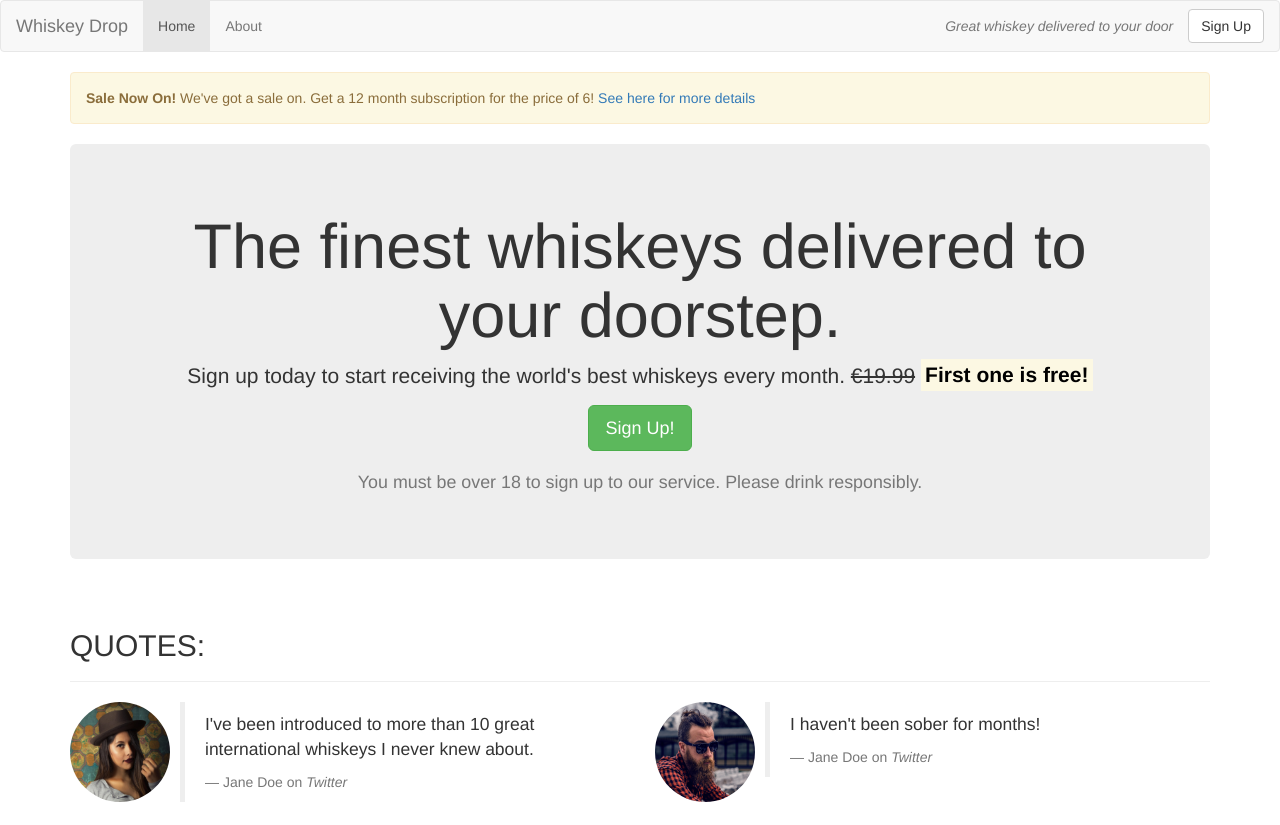
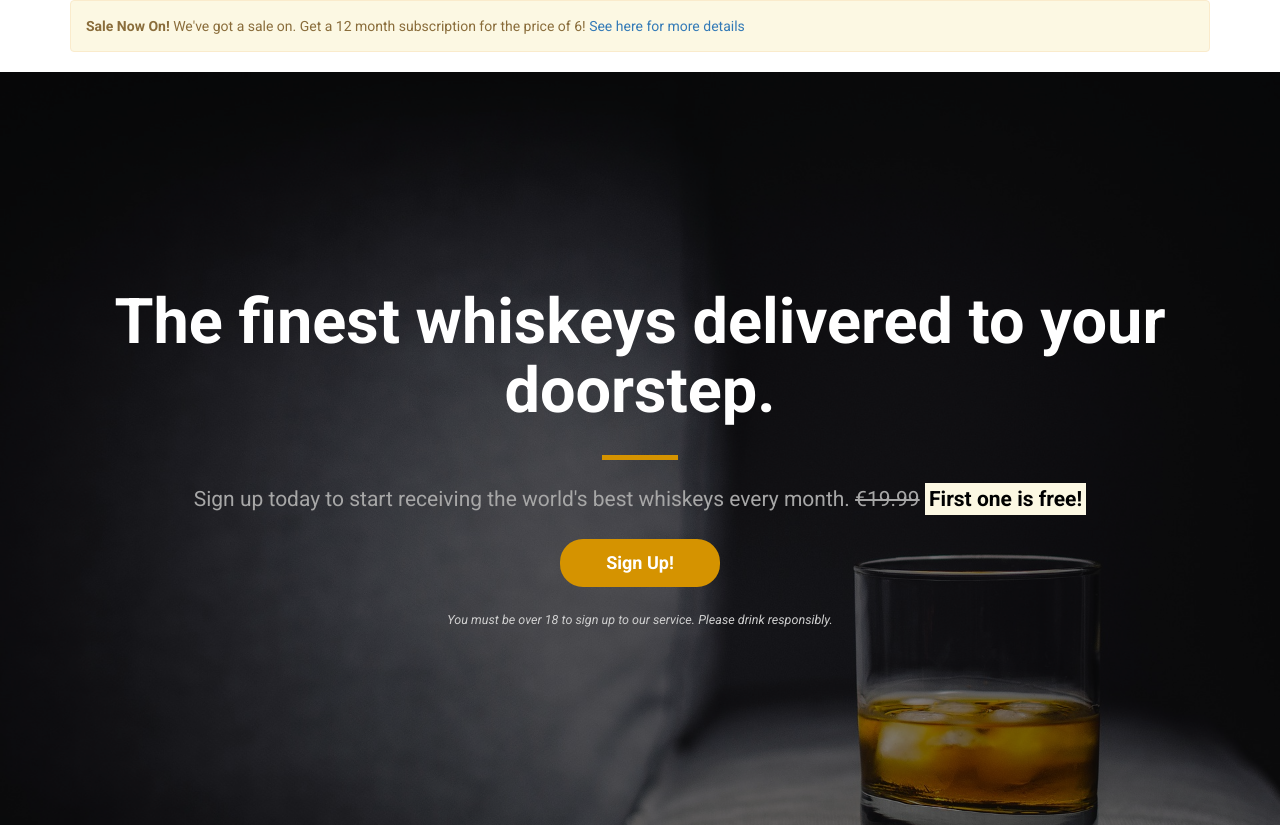
Before and after one commit to 99ron/BootStrap-Practice, a plain HTML site: page index.html in a window 1280 px wide. Shown: the top 825 px of the page. Drawn offline with nearby package versions, Linux system fonts and the light colour scheme.

Commit message:
Added BG img and restructured landing page

```diff
--- /dev/null
+++ b/CSS/style.css
@@ -0,0 +1,99 @@
+body {
+    font-family: 'Roboto', sans-serif;
+}
+
+/* Containers */
+
+.alert-container {}
+
+.callout-container {
+    height: 100vh;
+
+    background: url(../images/whiskey-background.jpg) no-repeat center center fixed;
+    -webkit-background-size: cover;
+    -moz-background-size: cover;
+    -o-background-size: cover;
+    background-size: cover;
+
+    display: flex;
+    align-items: center;
+
+    position:relative;
+}
+
+.opaque-overlay {
+    position: absolute;
+    top: 0;
+    left: 0;
+    height: 100%;
+    width: 100%;
+    background-color: rgba(0, 0, 0, 0.5);
+}
+
+.quotes-container {}
+
+.features-container {}
+
+/* Jumbotron */
+
+.jumbotron {
+    background-color: transparent;
+}
+
+.jumbotron h1 {
+    color: white;
+    font-weight: bold;
+    margin-bottom: 30px;
+}
+
+.jumbotron .lead {
+    color: #a7a7a7;
+    margin: 25px 0;
+}
+
+.jumbotron small {
+    font-size: 60%;
+    font-style: italic;
+    color: #d0d0d0;
+}
+
+/* Block Divider */
+
+.block-divider {
+
+    height: 5px;
+    border: 0;
+}
+
+.block-divider--orange {
+    background-color: #d59300;
+}
+
+.block-divider--short {
+    width: 76px;
+}
+
+/* Buttons */
+
+.btn--cta {
+    font-weight: bold;
+    border-radius:23px;
+    width:160px;
+}
+
+.btn--red {
+    color:white;
+    background-color: #d59300;
+    border-color:#d59300;
+    border-width: 2px;
+
+}
+
+.btn--red:hover,
+.btn--red:active,
+.btn--red:focus,
+.btn--red:active:focus {
+    background-color: #d59300;
+    border-color: #d59300;
+    color:white;
+}
--- a/index.html
+++ b/index.html
@@ -1,4 +1,3 @@
-
 <!DOCTYPE html>
 <html lang="en-us">
 
@@ -7,34 +6,33 @@
     <meta name="viewport" content="width=device-width, initial-scale=1.0">
     <title>Whiskey Drop | Taste a new whiskey every month</title>
     <link rel="stylesheet" href="https://maxcdn.bootstrapcdn.com/bootstrap/3.3.7/css/bootstrap.min.css">
+    <link href="https://fonts.googleapis.com/css?family=Roboto:400,400i,700" rel="stylesheet">
+    <link rel="stylesheet" href="CSS\style.css">
 </head>
 
 <body>
-    <!--Nav-->
-    <nav class="navbar navbar-default">
+    <!--<nav class="navbar navbar-default">
         <div class="container-fluid">
-            <!--Logo-->
-            <div class="navbar-header">
+                      <div class="navbar-header">
                 <a href="/" class="navbar-brand">
                     Whiskey Drop
                 </a>
             </div>
 
-            <!--Navbar-->
             <ul class="nav navbar-nav">
                 <li class="active"><a href="/">Home</a></li>
                 <li><a href="">About</a></li>
                 <li class="visible-xs"><a href="">Sign In</a></li>
             </ul>
 
-            <!--Message-->
+
             <div class="navbar-header navbar-right hidden-xs">
                 <a href="/login" class='btn btn-default navbar-btn'>Sign Up</a>
                 <p class="navbar-text"><i>Great whiskey delivered to your door</i></p>
             </div>
         </div>
-    </nav>
-    <article class="container">
+    </nav>-->
+    <div class="container alert-container">
         <!--Alert-->
         <div class="row hidden-xs">
             <div class="col-xs-12">
@@ -43,19 +41,24 @@
                 </div>
             </div>
         </div>
+    </div>
+    <div class="container-fluid callout-container">
+        <div class="opaque-overlay">&nbsp;</div>
         <!-- Callout -->
         <div class="row">
             <div class="col-xs-12">
                 <section class="callout jumbotron text-center">
                     <h1>The finest whiskeys delivered to your doorstep.</h1>
+                    <hr class="block-divider block-divider--orange block-divider--short">
                     <p class="lead">Sign up today to start receiving the world's best whiskeys every month. <s class="hidden-xs">€19.99</s> <span class="visible-xs"><br></span> <strong><mark>First one is free!</mark></strong></p>
-                    <p><button class="btn btn-lg btn-success" data-toggle='modal' data-target='#signUpModal'>Sign Up!</button></p>
+                    <p><button class="btn btn-lg btn--cta btn--red" data-toggle='modal' data-target='#signUpModal'>Sign Up!</button></p>
                     <p class="text-muted"><small>You must be over 18 to sign up to our service. Please drink responsibly.</small></p>
                 </section>
             </div>
         </div>
         <!-- /.callout -->
-
+    </div>
+    <div class="container quotes-container">
         <!-- Quotes -->
         <section class="quotes">
             <div class="row">
@@ -95,7 +98,9 @@
             </div>
         </section>
         <!-- /.quotes -->
+    </div>
 
+    <div class="container features-container">
         <!-- Features -->
         <section class="features">
             <div class="row">
@@ -109,29 +114,32 @@
                 <div class="col-xs-12 col-md-6 col-lg-4">
                     <div class="feature">
                         <h3><span class="glyphicon glyphicon-gift hidden-xs"></span> Feature 1 <span class="label label-success">New!</span></h3>
-                        <p>Lorem ipsum dolor sit amet, consectetur adipiscing elit, sed do eiusmod tempor incididunt ut labore et dolore magna aliqua. Ut enim ad minim veniam, quis nostrud exercitation ullamco laboris nisi ut aliquip ex ea commodo consequat.</p>
+                        <p>Lorem ipsum dolor sit amet, consectetur adipiscing elit, sed do eiusmod tempor incididunt ut labore et dolore magna aliqua. Ut enim ad minim veniam, quis nostrud exercitation ullamco laboris nisi ut aliquip ex ea commodo consequat.
+                        </p>
                         <p><a class="btn btn-sm btn-default" href="">Read More</a></p>
                     </div>
                 </div>
                 <div class="col-xs-12 col-md-6 col-lg-4">
                     <div class="feature">
                         <h3><span class="glyphicon glyphicon-credit-card hidden-xs"></span> Feature 2</h3>
-                        <p>Lorem ipsum dolor sit amet, consectetur adipiscing elit, sed do eiusmod tempor incididunt ut labore et dolore magna aliqua. Ut enim ad minim veniam, quis nostrud exercitation ullamco laboris nisi ut aliquip ex ea commodo consequat.</p>
+                        <p>Lorem ipsum dolor sit amet, consectetur adipiscing elit, sed do eiusmod tempor incididunt ut labore et dolore magna aliqua. Ut enim ad minim veniam, quis nostrud exercitation ullamco laboris nisi ut aliquip ex ea commodo consequat.
+                        </p>
                         <p><a class="btn btn-sm btn-default" href="">Read More</a></p>
                     </div>
                 </div>
                 <div class="col-xs-12 hidden-md col-lg-4">
                     <div class="feature">
                         <h3><span class="glyphicon glyphicon-remove-sign hidden-xs"></span> Feature 3</h3>
-                        <p>Lorem ipsum dolor sit amet, consectetur adipiscing elit, sed do eiusmod tempor incididunt ut labore et dolore magna aliqua. Ut enim ad minim veniam, quis nostrud exercitation ullamco laboris nisi ut aliquip ex ea commodo consequat.</p>
+                        <p>Lorem ipsum dolor sit amet, consectetur adipiscing elit, sed do eiusmod tempor incididunt ut labore et dolore magna aliqua. Ut enim ad minim veniam, quis nostrud exercitation ullamco laboris nisi ut aliquip ex ea commodo consequat.
+                        </p>
                         <p><a class="btn btn-sm btn-default" href="">Read More</a></p>
                     </div>
                 </div>
             </div>
         </section>
         <!-- /.features -->
-    </article>
-
+    </div>
+    </div>
     <!-- Modal -->
     <div class="modal fade" id="signUpModal" tabindex="-1" role="dialog" aria-labelledby="myModalLabel">
         <div class="modal-dialog" role="document">
```
Also changed, not shown: images/whiskey-background.jpg (added).
